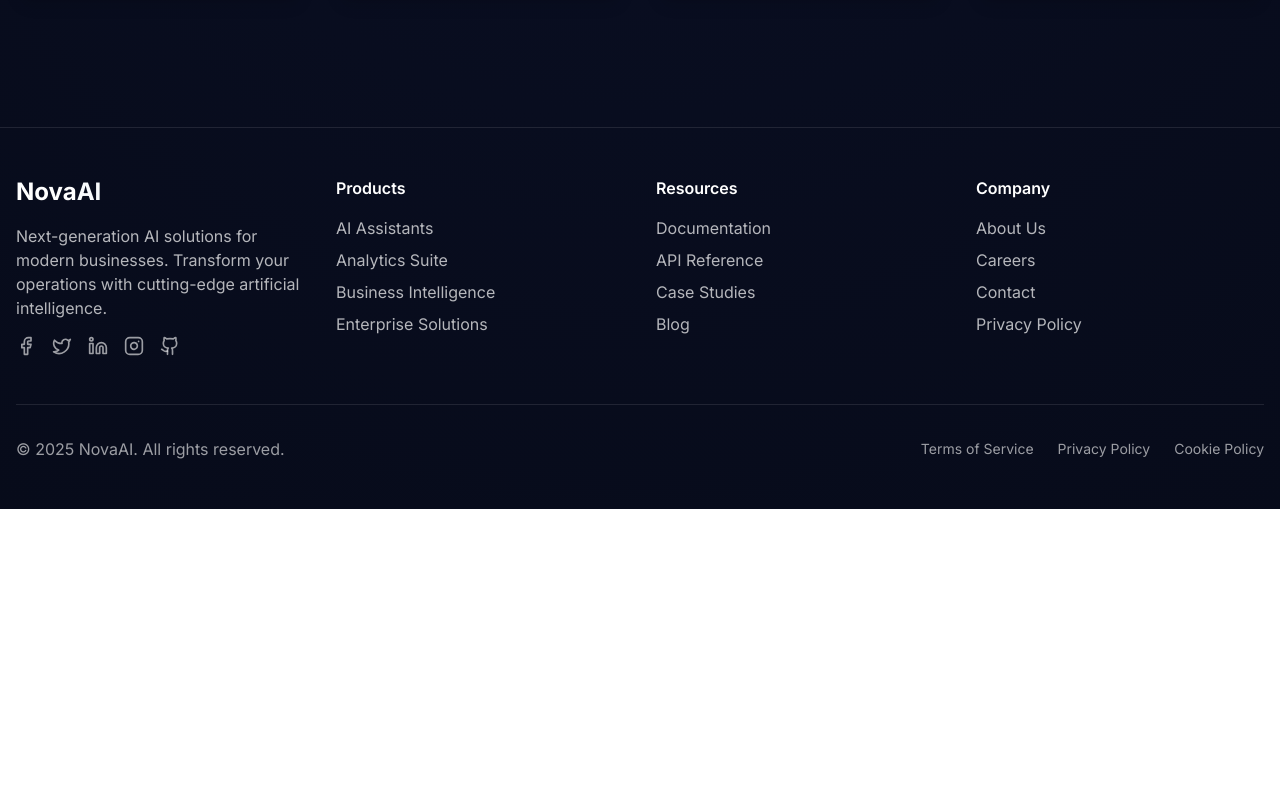
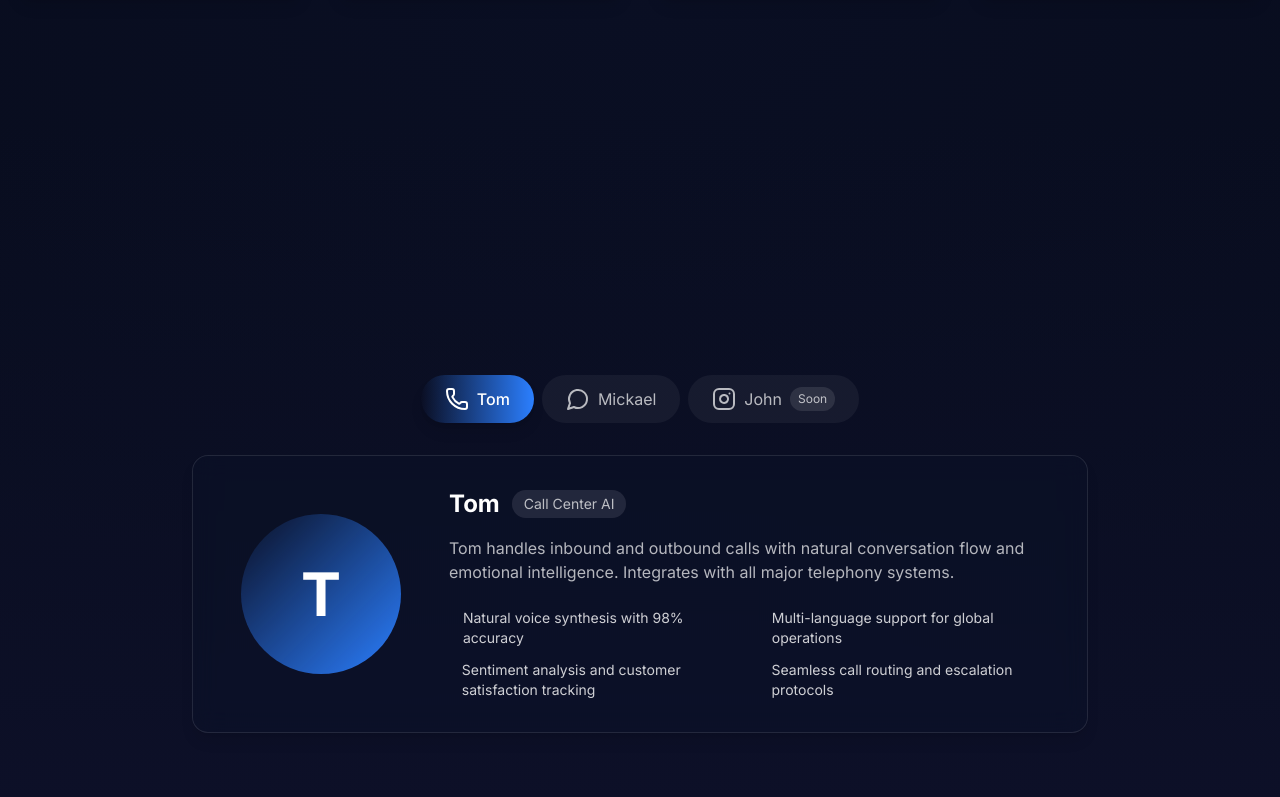
Before and after one commit to sabbirahmed404/nova-ai, a Next.js app: page / in a window 1280 px wide. Shown: the part 1443-2240 px from the top of the page. Before the commit the page ends 1952 px from the top, so only its background shows below. Built offline with nearby package versions, Linux system fonts and the light colour scheme.

Commit message:
feat: Added AiAssistant component and integrate inside home.tsx file

```diff
--- /dev/null
+++ b/src/components/home-page/ai-assistants.tsx
@@ -0,0 +1,140 @@
+import { useState } from "react";
+import { cn } from "@/lib/utils";
+import { MessageCircle, Phone, Instagram } from "lucide-react";
+
+const AIAssistants = () => {
+  const [activeTab, setActiveTab] = useState(0);
+
+  const assistants = [
+    {
+      name: "Tom",
+      role: "Call Center AI",
+      description:
+        "Tom handles inbound and outbound calls with natural conversation flow and emotional intelligence. Integrates with all major telephony systems.",
+      icon: <Phone className="h-6 w-6" />,
+      features: [
+        "Natural voice synthesis with 98% accuracy",
+        "Multi-language support for global operations",
+        "Sentiment analysis and customer satisfaction tracking",
+        "Seamless call routing and escalation protocols",
+      ],
+      color: "from-nova-cyan to-blue-500",
+    },
+    {
+      name: "Mickael",
+      role: "Customer Support Bot",
+      description:
+        "Mickael provides 24/7 instant customer support across multiple channels. Self-learning from past interactions to constantly improve.",
+      icon: <MessageCircle className="h-6 w-6" />,
+      features: [
+        "Integrated with chat, email, and SMS platforms",
+        "Knowledge base connection for accurate responses",
+        "Automated ticket creation and management",
+        "Custom workflows based on business rules",
+      ],
+      color: "from-purple-500 to-nova-magenta",
+    },
+    {
+      name: "John",
+      role: "Social Media Assistant",
+      description:
+        "Coming Soon - John will create engaging social content, respond to comments, and analyze trends to boost your brand's online presence.",
+      icon: <Instagram className="h-6 w-6" />,
+      features: [
+        "Content generation across major platforms",
+        "Trend analysis and engagement optimization",
+        "Scheduled posting and performance reporting",
+        "Brand voice consistency and sentiment monitoring",
+      ],
+      color: "from-yellow-400 to-orange-500",
+      comingSoon: true,
+    },
+  ];
+
+  return (
+    <section
+      id="assistants"
+      className="py-20 px-4 bg-gradient-to-b from-nova-darkBlue/50 to-[#0D1028]"
+    >
+      <div className="container mx-auto">
+        <div className="text-center mb-16 opacity-0 animate-fade-in-up">
+          <h2 className="text-3xl md:text-4xl font-bold gradient-heading mb-4">
+            AI Assistants
+          </h2>
+          <p className="text-white/70 max-w-2xl mx-auto">
+            Meet our specialized AI assistants designed to handle specific
+            business functions with human-like interaction and exceptional
+            efficiency.
+          </p>
+        </div>
+
+        {/* Tab navigation */}
+        <div className="flex flex-wrap justify-center mb-8 gap-2">
+          {assistants.map((assistant, index) => (
+            <button
+              key={index}
+              onClick={() => setActiveTab(index)}
+              className={cn(
+                "px-6 py-3 rounded-full transition-all duration-300 flex items-center gap-2",
+                activeTab === index
+                  ? `bg-gradient-to-r ${assistant.color} text-white font-medium shadow-lg`
+                  : "bg-white/5 text-white/70 hover:bg-white/10"
+              )}
+            >
+              {assistant.icon}
+              {assistant.name}
+              {assistant.comingSoon && (
+                <span className="text-xs bg-white/10 px-2 py-1 rounded-full">
+                  Soon
+                </span>
+              )}
+            </button>
+          ))}
+        </div>
+
+        {/* Tab content */}
+        <div className="glass-card p-8 mt-8 max-w-4xl mx-auto">
+          <div className="flex flex-col md:flex-row gap-8 items-center">
+            <div className="w-48 h-48 rounded-full bg-gradient-to-br from-nova-cyan/20 to-nova-magenta/20 flex items-center justify-center overflow-hidden relative">
+              <div
+                className={cn(
+                  "w-40 h-40 rounded-full bg-gradient-to-br absolute animate-pulse-glow",
+                  `${assistants[activeTab].color}`
+                )}
+              ></div>
+              <div className="z-10 text-white text-6xl font-bold">
+                {assistants[activeTab].name.charAt(0)}
+              </div>
+            </div>
+
+            <div className="flex-1">
+              <div className="flex items-center mb-4">
+                <h3 className="text-2xl font-bold text-white">
+                  {assistants[activeTab].name}
+                </h3>
+                <span className="ml-3 px-3 py-1 rounded-full bg-white/10 text-sm text-white/70">
+                  {assistants[activeTab].role}
+                </span>
+              </div>
+
+              <p className="text-white/70 mb-6">
+                {assistants[activeTab].description}
+              </p>
+
+              <div className="grid grid-cols-1 md:grid-cols-2 gap-3">
+                {assistants[activeTab].features.map((feature, index) => (
+                  <div key={index} className="flex items-start">
+                    <div className="w-1.5 h-1.5 mt-2 rounded-full bg-nova-cyan mr-2"></div>
+                    <p className="text-white/80 text-sm">{feature}</p>
+                  </div>
+                ))}
+              </div>
+            </div>
+          </div>
+        </div>
+      </div>
+    </section>
+  );
+};
+
+export default AIAssistants;
--- a/src/components/home-page/home.tsx
+++ b/src/components/home-page/home.tsx
@@ -1,5 +1,6 @@
 "use client"
 
+import AIAssistants from "./ai-assistants";
 import Features from "./features";
 import Hero from "./hero";
 import ParticleBackground from "./particle-background";
@@ -10,6 +11,7 @@ const HomePage = () => {
             <ParticleBackground />
             <Hero />
             <Features />
+            <AIAssistants />
         </div>
     );
 };
```
